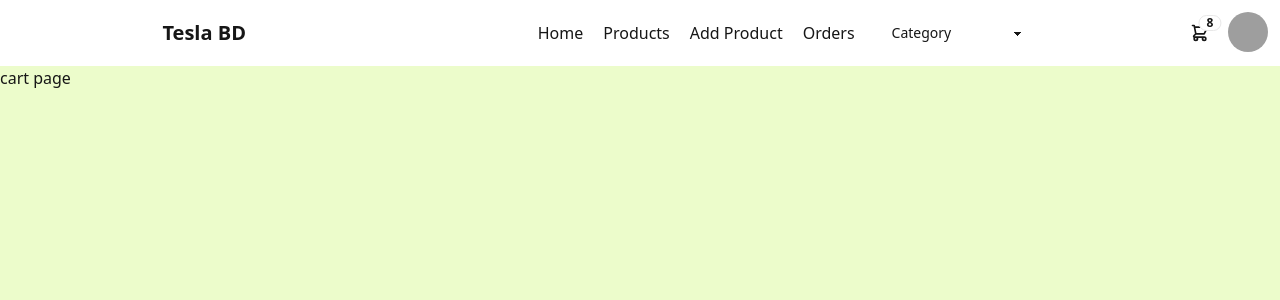
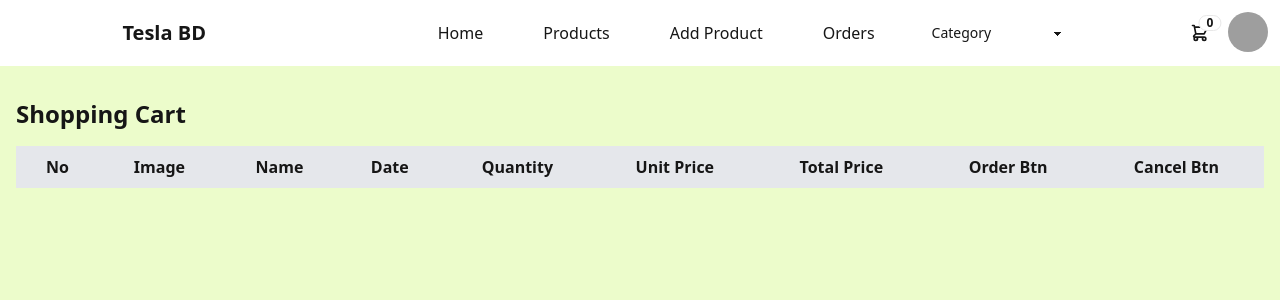
Before and after one commit to Mah-mu-dul/teslabd-frontend, a React (Vite) app: page /cart in a window 1280 px wide. Shown: the top 300 px of the page. Built offline with nearby package versions, Linux system fonts and the light colour scheme; grey boxes are pictures that could not be loaded.

Commit message:
add to cart and show cart done

```diff
--- a/DB/products.json
+++ b/DB/products.json
@@ -1,68 +1,67 @@
-{
+[
         {
-            id: "arduinouno1122",
-            img: "https://5.imimg.com/data5/SELLER/Default/2023/11/358233540/TN/XQ/LH/5015976/arduino-uno-microcontroller-boards.png",
-            title: "Arduino Uno",
-            model: "R3",
-            price: "1000",
-            quantity: "500",
-            rating: 3,
-            description: "The Arduino UNO is the best board to get started with electronics and coding. If this is your first experience tinkering with the platform, the UNO is the most robust board you can start playing with. The UNO is the most used and documented board of the whole Arduino family.",
+            "id": "arduinouno1121",
+            "img": ["https://5.imimg.com/data5/SELLER/Default/2023/11/358233540/TN/XQ/LH/5015976/arduino-uno-microcontroller-boards.png"],
+            "title": "Arduino Uno",
+            "model": "R3",
+            "price": "1000",
+            "quantity": "500",
+            "rating": 3,
+            "description": "The Arduino UNO is the best board to get started with electronics and coding. If this is your first experience tinkering with the platform, the UNO is the most robust board you can start playing with. The UNO is the most used and documented board of the whole Arduino family."
+        },
+        {
+            "id": "HC-051",
+            "img": ["https://static-01.daraz.com.bd/p/e2a408352e3ecc03233308571760f854.jpg"],
+            "title": "HC-05",
+            "model": "R3",
+            "price": "1000",
+            "quantity": "500",
+            "rating": 3,
+            "description": "The Arduino UNO is the best board to get started with electronics and coding. If this is your first experience tinkering with the platform, the UNO is the most robust board you can start playing with. The UNO is the most used and documented board of the whole Arduino family."
 
         },
         {
-            id: "arduinouno1122",
-            img: "https://5.imimg.com/data5/SELLER/Default/2023/11/358233540/TN/XQ/LH/5015976/arduino-uno-microcontroller-boards.png",
-            title: "Arduino Uno",
-            model: "R3",
-            price: "1000",
-            quantity: "500",
-            rating: 3,
-            description: "The Arduino UNO is the best board to get started with electronics and coding. If this is your first experience tinkering with the platform, the UNO is the most robust board you can start playing with. The UNO is the most used and documented board of the whole Arduino family.",
+            "id": "VNH2SP30",
+            "img": ["https://m.media-amazon.com/images/I/61yhu4EYJeL._AC_UF1000,1000_QL80_.jpg"],
+            "title": "Monster Moto Shield VNH2SP30",
+            "model": "R3",
+            "price": "1000",
+            "quantity": "500",
+            "rating": 3,
+            "description": "The Arduino UNO is the best board to get started with electronics and coding. If this is your first experience tinkering with the platform, the UNO is the most robust board you can start playing with. The UNO is the most used and documented board of the whole Arduino family."
 
         },
         {
-            id: "arduinouno1122",
-            img: "https://5.imimg.com/data5/SELLER/Default/2023/11/358233540/TN/XQ/LH/5015976/arduino-uno-microcontroller-boards.png",
-            title: "Arduino Uno",
-            model: "R3",
-            price: "1000",
-            quantity: "500",
-            rating: 3,
-            description: "The Arduino UNO is the best board to get started with electronics and coding. If this is your first experience tinkering with the platform, the UNO is the most robust board you can start playing with. The UNO is the most used and documented board of the whole Arduino family.",
+            "id": "arduinouno1124",
+            "img": ["https://5.imimg.com/data5/SELLER/Default/2023/11/358233540/TN/XQ/LH/5015976/arduino-uno-microcontroller-boards.png"],
+            "title": "Arduino Uno",
+            "model": "R3",
+            "price": "1000",
+            "quantity": "500",
+            "rating": 3,
+            "description": "The Arduino UNO is the best board to get started with electronics and coding. If this is your first experience tinkering with the platform, the UNO is the most robust board you can start playing with. The UNO is the most used and documented board of the whole Arduino family."
 
         },
         {
-            id: "arduinouno1122",
-            img: "https://5.imimg.com/data5/SELLER/Default/2023/11/358233540/TN/XQ/LH/5015976/arduino-uno-microcontroller-boards.png",
-            title: "Arduino Uno",
-            model: "R3",
-            price: "1000",
-            quantity: "500",
-            rating: 3,
-            description: "The Arduino UNO is the best board to get started with electronics and coding. If this is your first experience tinkering with the platform, the UNO is the most robust board you can start playing with. The UNO is the most used and documented board of the whole Arduino family.",
+            "id": "arduinouno1125",
+            "img": ["https://5.imimg.com/data5/SELLER/Default/2023/11/358233540/TN/XQ/LH/5015976/arduino-uno-microcontroller-boards.png"],
+            "title": "Arduino Uno",
+            "model": "R3",
+            "price": "1000",
+            "quantity": "500",
+            "rating": 3,
+            "description": "The Arduino UNO is the best board to get started with electronics and coding. If this is your first experience tinkering with the platform, the UNO is the most robust board you can start playing with. The UNO is the most used and documented board of the whole Arduino family."
 
         },
         {
-            id: "arduinouno1122",
-            img: "https://5.imimg.com/data5/SELLER/Default/2023/11/358233540/TN/XQ/LH/5015976/arduino-uno-microcontroller-boards.png",
-            title: "Arduino Uno",
-            model: "R3",
-            price: "1000",
-            quantity: "500",
-            rating: 3,
-            description: "The Arduino UNO is the best board to get started with electronics and coding. If this is your first experience tinkering with the platform, the UNO is the most robust board you can start playing with. The UNO is the most used and documented board of the whole Arduino family.",
+            "id": "arduinouno1126",
+            "img": ["https://5.imimg.com/data5/SELLER/Default/2023/11/358233540/TN/XQ/LH/5015976/arduino-uno-microcontroller-boards.png"],
+            "title": "Arduino Uno",
+            "model": "R3",
+            "price": "1000",
+            "quantity": "500",
+            "rating": 3,
+            "description": "The Arduino UNO is the best board to get started with electronics and coding. If this is your first experience tinkering with the platform, the UNO is the most robust board you can start playing with. The UNO is the most used and documented board of the whole Arduino family."
 
-        },
-        {
-            id: "arduinouno1122",
-            img: "https://5.imimg.com/data5/SELLER/Default/2023/11/358233540/TN/XQ/LH/5015976/arduino-uno-microcontroller-boards.png",
-            title: "Arduino Uno",
-            model: "R3",
-            price: "1000",
-            quantity: "500",
-            rating: 3,
-            description: "The Arduino UNO is the best board to get started with electronics and coding. If this is your first experience tinkering with the platform, the UNO is the most robust board you can start playing with. The UNO is the most used and documented board of the whole Arduino family.",
-
-        },
+        }
     ]
--- a/package.json
+++ b/package.json
@@ -14,6 +14,7 @@
     "react-dom": "^18.2.0",
     "react-icons": "^5.0.1",
     "react-router-dom": "^6.22.3",
+    "react-toastify": "^10.0.5",
     "swiper": "^11.0.7"
   },
   "devDependencies": {
--- a/src/App.jsx
+++ b/src/App.jsx
@@ -8,18 +8,20 @@ import Profile from "./Pages/Profile"
 import Signin from "./Pages/Signin"
 import Signup from "./Pages/Signup"
 import AddProduct from "./Pages/AddProduct"
+import { useState } from "react"
 
 function App() {
+  const [cart, setCart] = useState([]);
 
   return (
     <main className="w-full max-w-[1500px] mx-auto bg-lime-100 min-h-screen">
-      <Navbar />
+      <Navbar cart={cart} />
       <Routes>
         <Route path="/" element={< Home />} />
-        <Route path="/products" element={<Products />} />
+        <Route path="/products" element={<Products cart={cart} setCart={setCart} />} />
         <Route path="/addProduct" element={<AddProduct />} />
         <Route path="/orders" element={<Orders />} />
-        <Route path="/cart" element={<Cart />} />
+        <Route path="/cart" element={<Cart cart={cart} setCart={setCart} />} />
         <Route path="/profile" element={<Profile />} />
         <Route path="/signin" element={<Signin />} />
         <Route path="/signup" element={<Signup />} />
--- a/src/Components/Navbar.jsx
+++ b/src/Components/Navbar.jsx
@@ -1,11 +1,11 @@
 import { NavLink } from "react-router-dom";
 
-const Navbar = () => {
+const Navbar = ({ cart }) => {
     const navitems = <>
-        <li><NavLink to="/">Home</NavLink></li>
-        <li><NavLink to="/products">Products</NavLink></li>
-        <li><NavLink to="/addProduct">Add Product</NavLink></li>
-        <li><NavLink to="/orders">Orders</NavLink></li>
+        <li><NavLink className={({ isActive, isPending }) => isPending ? "pending" : isActive ? "active bg-gray-300 px-5 py-2 rounded-md" : "px-5 py-2"} to="/">Home</NavLink></li>
+        <li><NavLink className={({ isActive, isPending }) => isPending ? "pending" : isActive ? "active bg-gray-300 px-5 py-2 rounded-md" : "px-5 py-2"} to="/products">Products</NavLink></li>
+        <li><NavLink className={({ isActive, isPending }) => isPending ? "pending" : isActive ? "active bg-gray-300 px-5 py-2 rounded-md" : "px-5 py-2"} to="/addProduct">Add Product</NavLink></li>
+        <li><NavLink className={({ isActive, isPending }) => isPending ? "pending" : isActive ? "active bg-gray-300 px-5 py-2 rounded-md" : "px-5 py-2"} to="/orders">Orders</NavLink></li>
         <select className="select select-ghost w-fit ">
             <option disabled selected>Category</option>
             <option>Micro Processor</option>
@@ -42,12 +42,12 @@ const Navbar = () => {
                         <div tabIndex={0} role="button" className="btn btn-ghost btn-circle">
                             <div className="indicator">
                                 <svg xmlns="http://www.w3.org/2000/svg" className="h-5 w-5" fill="none" viewBox="0 0 24 24" stroke="currentColor"><path strokeLinecap="round" strokeLinejoin="round" strokeWidth="2" d="M3 3h2l.4 2M7 13h10l4-8H5.4M7 13L5.4 5M7 13l-2.293 2.293c-.63.63-.184 1.707.707 1.707H17m0 0a2 2 0 100 4 2 2 0 000-4zm-8 2a2 2 0 11-4 0 2 2 0 014 0z" /></svg>
-                                <span className="badge badge-sm indicator-item">8</span>
+                                <span className="badge badge-sm indicator-item">{cart.length} </span>
                             </div>
                         </div>
                         <div tabIndex={0} className="mt-3 z-[1] card card-compact dropdown-content w-52 bg-base-100 shadow">
                             <div className="card-body">
-                                <span className="font-bold text-lg">8 Items</span>
+                                <span className="font-bold text-lg">{cart.length} Items</span>
                                 <span className="text-info">Subtotal: $999</span>
                                 <div className="card-actions">
                                     <NavLink to="/cart" className="btn btn-primary btn-block">View cart</NavLink>
--- a/src/Components/ProductCard.jsx
+++ b/src/Components/ProductCard.jsx
@@ -8,7 +8,7 @@ const ProductCard = ({ id, product }) => {
             <button className="" onClick={() => document.getElementById(id).showModal()}>
                 <figure>
                     {/* <img className='max-w-full max-h-52' src={product?.image} alt={product.title} /> */}
-                    <img className='max-w-full max-h-52' src="https://store.roboticsbd.com/6367-large_default/monster-moto-shield-dual-vnh2sp30-motor-driver-module-30a-robotics-bangladesh.jpg" alt={product.title} />
+                    <img className='max-w-full max-h-52' src={product?.img[0]} alt={product.title} />
                 </figure>
             </button>
             <div className="card-body items-center p-5">
--- a/src/Pages/Cart.jsx
+++ b/src/Pages/Cart.jsx
@@ -1,8 +1,63 @@
+import { useState, useEffect } from 'react';
 
-const Cart = () => {
+const Cart = ({ cart }) => {
+    const [productCart, setProductCart] = useState([]);
+    console.log(cart);
+    // console.log(productCart);
+
+    useEffect(() => {
+        fetch('../../DB/products.json')
+            .then(res => res.json())
+            .then(json => {
+                const productCart = json.map(product => {
+                    const cartItem = cart.find(item => item.productId === product.id);
+                    console.log(cartItem);
+                    if (cartItem) {
+                        return {
+                            ...product,
+                            orderQuantity: cartItem.quantity // Renamed to orderQuantity
+                        };
+                    }
+                    return null; // Return null for products not in the cart
+                }).filter(item => item !== null); // Filter out null values
+                setProductCart(productCart);
+            });
+    }, [cart]);
+
     return (
-        <div>
-            cart page
+        <div className="container mx-auto px-4 py-8">
+            <h1 className="text-2xl font-bold mb-4">Shopping Cart</h1>
+            <table className="table-auto w-full border-collapse border">
+                <thead>
+                    <tr className="bg-gray-200">
+                        <th className="px-4 py-2">No</th>
+                        <th className="px-4 py-2">Image</th>
+                        <th className="px-4 py-2">Name</th>
+                        <th className="px-4 py-2">Date</th>
+                        <th className="px-4 py-2">Quantity</th>
+                        <th className="px-4 py-2">Unit Price</th>
+                        <th className="px-4 py-2">Total Price</th>
+                        <th className="px-4 py-2">Order Btn</th>
+                        <th className="px-4 py-2">Cancel Btn</th>
+                    </tr>
+                </thead>
+                <tbody>
+                    {productCart?.map((product, index) => (
+                        <tr key={index} className={index % 2 === 0 ? 'bg-gray-100' : 'bg-white'}>
+                            <td className="px-4 py-2">{index + 1}</td>
+                            <td className="px-4 py-2"><img className='max-w-12 max-h-8' src={product.img[0]} alt="" /></td>
+                            <td className="px-4 py-2">{product.title}</td>
+                            {/* {console.log(product)} */}
+                            <td className="px-4 py-2">{product.date}</td>
+                            <td className="px-4 py-2">{product.orderQuantity}</td>
+                            <td className="px-4 py-2">{product.price}</td>
+                            <td className="px-4 py-2">{product.price * product.orderQuantity}</td>
+                            <td className="px-4 py-2"><button className="bg-blue-500 hover:bg-blue-700 text-white font-bold py-2 px-4 rounded">Order</button></td>
+                            <td className="px-4 py-2"><button className="bg-red-500 hover:bg-red-700 text-white font-bold py-2 px-4 rounded">Cancel</button></td>
+                        </tr>
+                    ))}
+                </tbody>
+            </table>
         </div>
     );
 };
```
Also changed, not shown: DB/dbDesign.js (added, +23 -0 lines), src/Components/ProductDetailsModal.jsx (+28 -12 lines), src/Pages/Products.jsx (+4 -4 lines), src/states/CartState.js (added), 1 other file (tests, documents, lock files or other folders).
